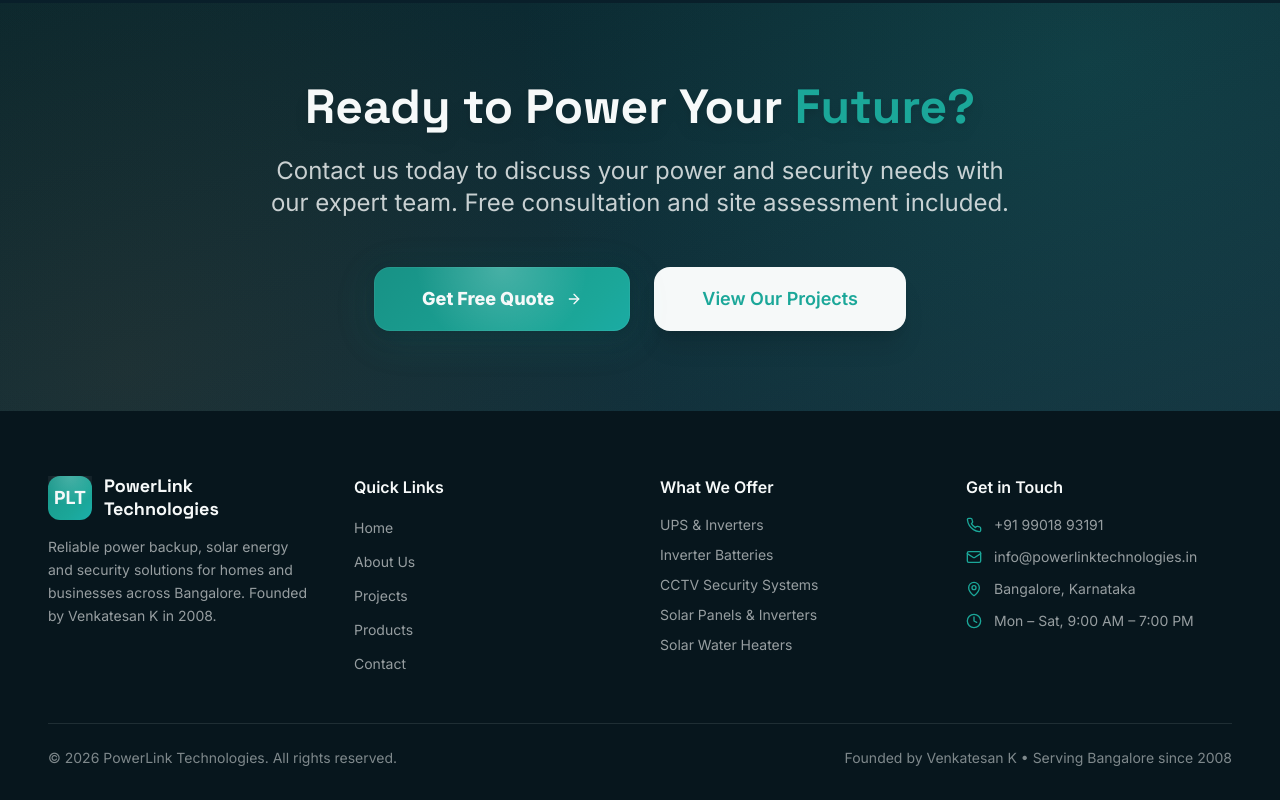
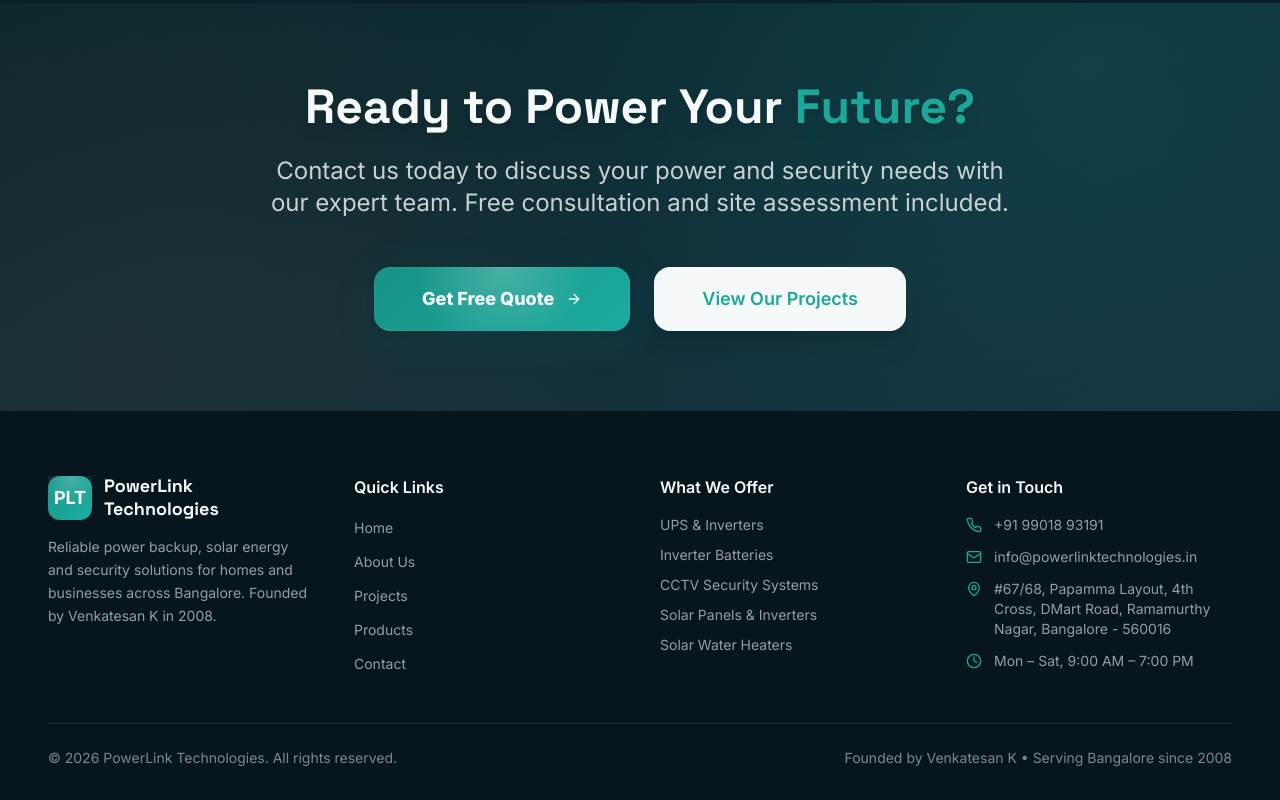
Before and after one commit to Monish-Venkat/powerlink-tech, a React (Vite) app: page /about in a window 1280 px wide. Shown: the part 3159-3959 px from the top of the page. Built offline with nearby package versions, Linux system fonts and the light colour scheme.

Commit message:
fix(contact): update business address
Use the visiting-card address across the public contact details.

```diff
--- a/src/components/Footer.tsx
+++ b/src/components/Footer.tsx
@@ -117,7 +117,7 @@ const Footer = () => {
                 </li>
                 <li className="flex items-start gap-3 text-primary-light/60">
                   <MapPin className="w-4 h-4 mt-0.5 flex-shrink-0 text-accent-blue" />
-                  Bangalore, Karnataka
+                  #67/68, Papamma Layout, 4th Cross, DMart Road, Ramamurthy Nagar, Bangalore - 560016
                 </li>
                 <li className="flex items-start gap-3 text-primary-light/60">
                   <Clock className="w-4 h-4 mt-0.5 flex-shrink-0 text-accent-blue" />
--- a/src/pages/Index.tsx
+++ b/src/pages/Index.tsx
@@ -781,7 +781,7 @@ const Index = () => {
               {
                 icon: MapPin,
                 title: 'Location',
-                value: 'Bangalore, Karnataka',
+                value: '#67/68, Papamma Layout, 4th Cross, DMart Road, Ramamurthy Nagar, Bangalore - 560016',
                 action: 'Tap to view on map',
                 href: 'https://maps.app.goo.gl/GAfCcJqLZTutJvi48',
                 external: true,
```
